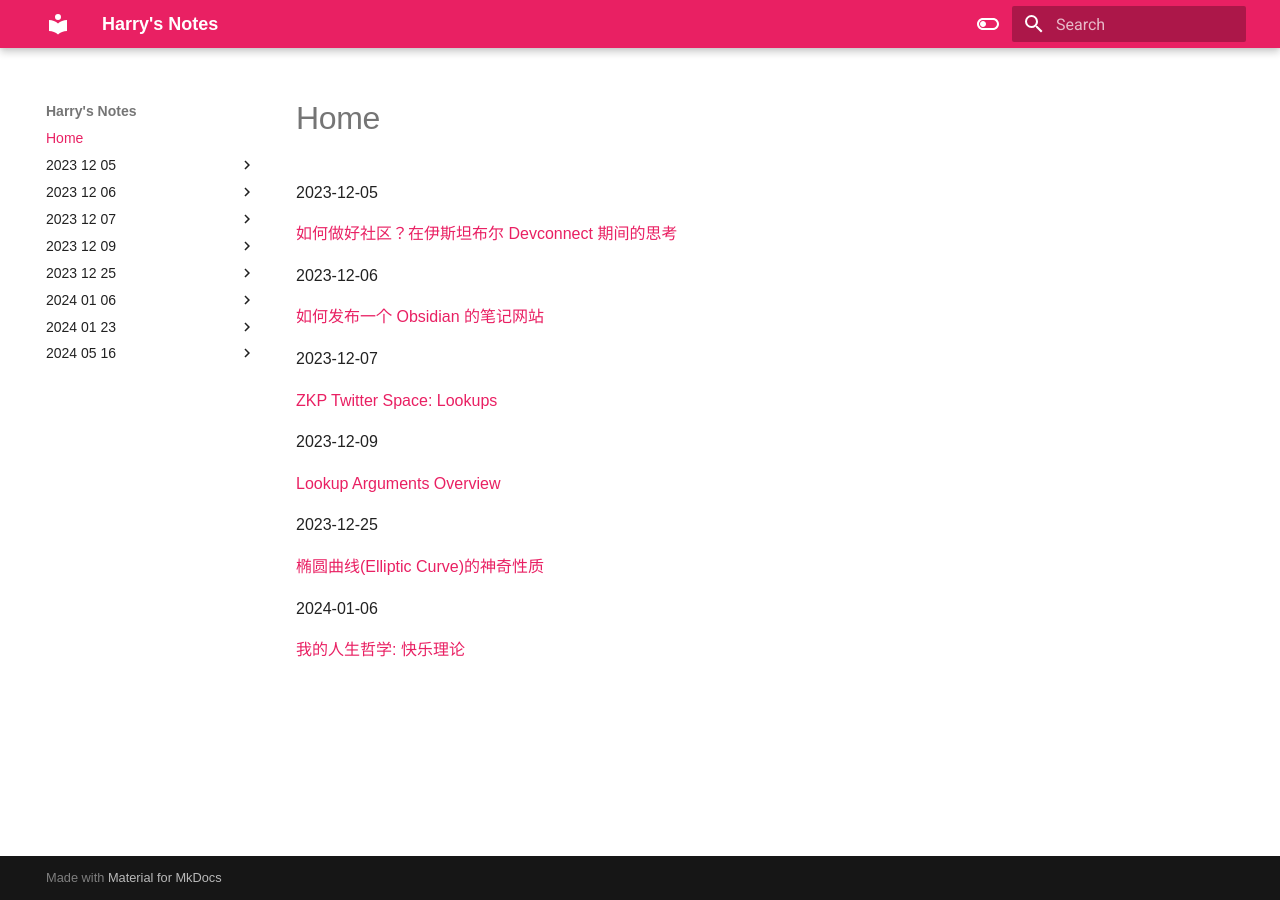
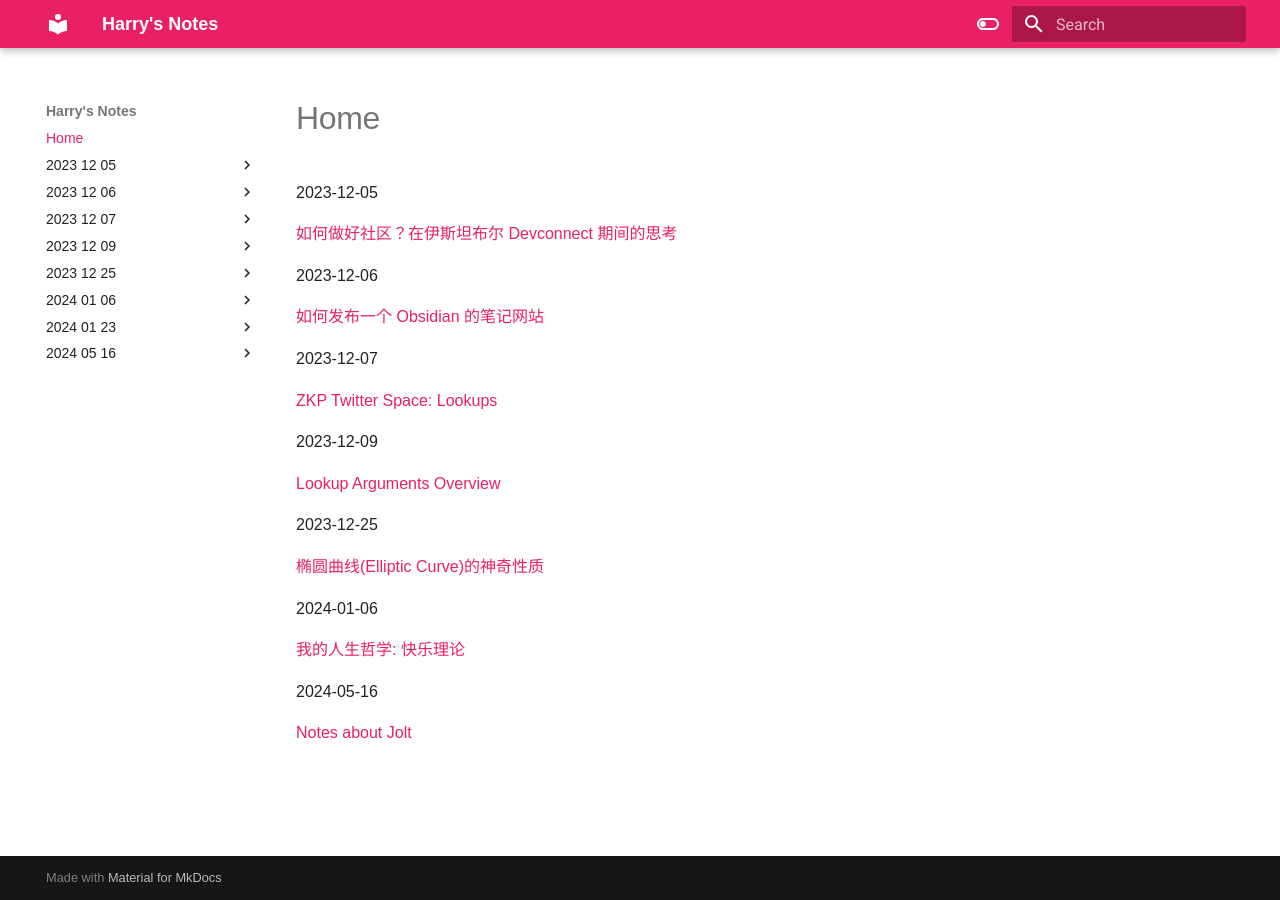
Before and after one commit to harryx1x1/is-awesome, an MkDocs documentation site: the page built from docs/index.md, in a window 1280 px wide. Built offline with MkDocs 1.6.1 and Material for MkDocs 9.7.7, drawn with Linux system fonts in a browser that asks for light colours; a style sheet for code colours, icons or effects is not loaded.

Commit message:
Update index.md

```diff
--- a/docs/index.md
+++ b/docs/index.md
@@ -22,3 +22,8 @@
 2024-01-06
 
 [我的人生哲学: 快乐理论](2024-01-06/joy)
+
+
+2024-05-16
+
+[Notes about Jolt](2024-05-16/jolt-notes)
```
